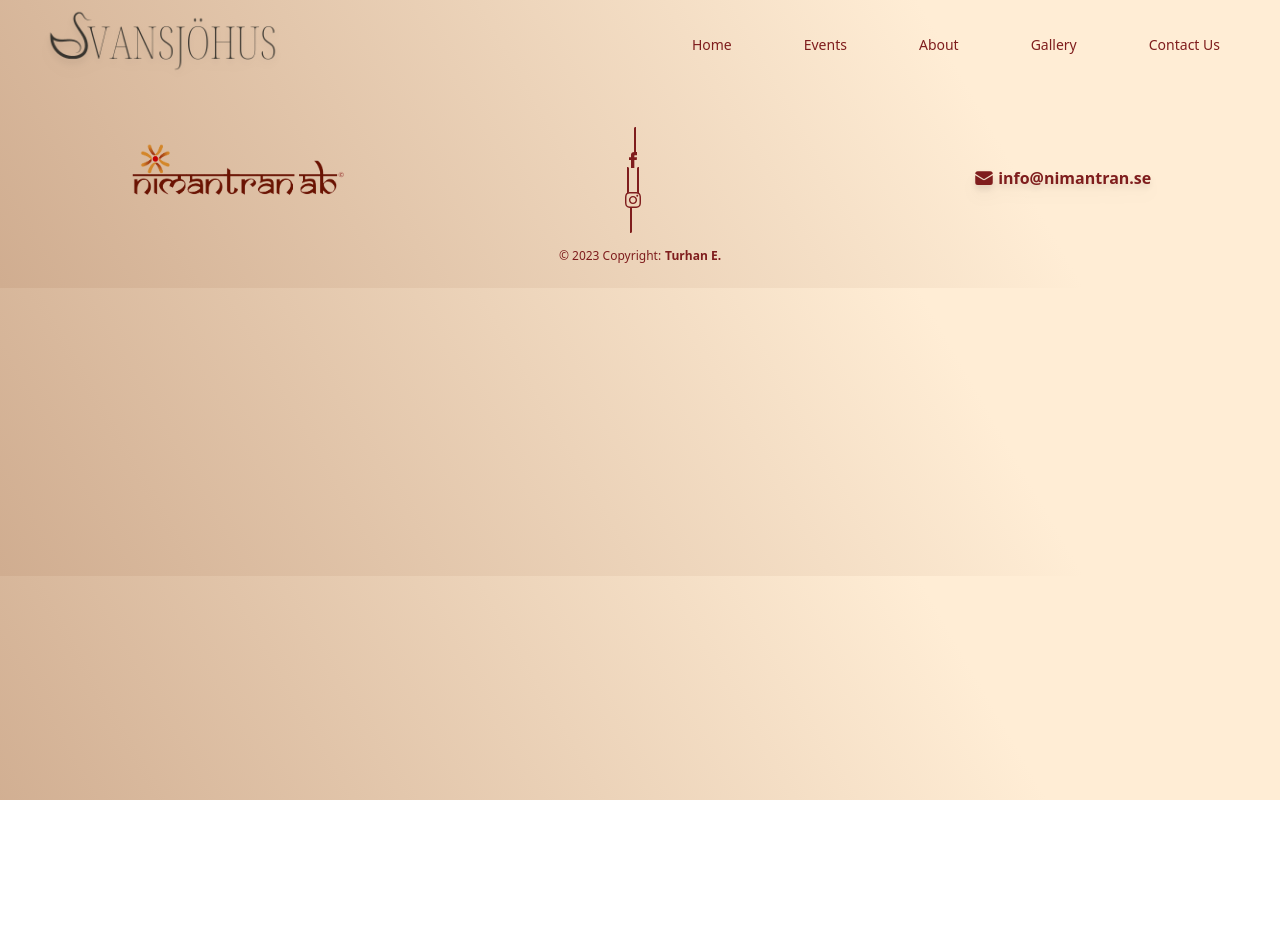
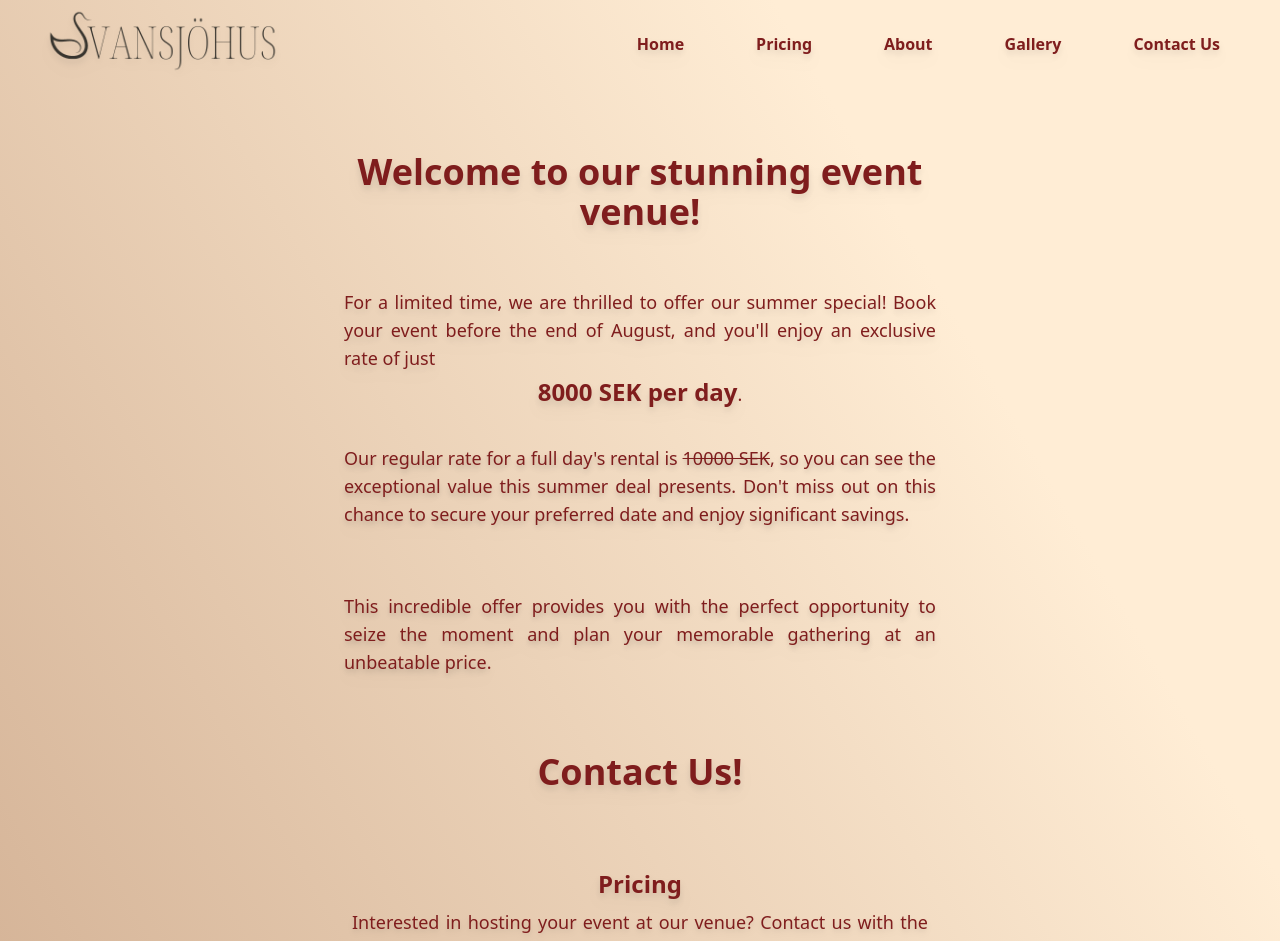
Before and after one commit to TurhanErgene/Svansjohus, a React (Create React App) app: page /Pricing in a window 1280 px wide. Shown: the top 941 px of the page. Before the commit the page ends 800 px from the top, so only its background shows below. Built offline with nearby package versions, Linux system fonts and the light colour scheme; the HTML template or start-up script is replaced by a standard one.

Commit message:
Pricing page

```diff
--- a/src/App.js
+++ b/src/App.js
@@ -5,7 +5,7 @@ import Home from "./pages/Home";
 import About from "./pages/About";
 import Gallery from "./pages/Gallery";
 import Contact from "./pages/Contact";
-import Events from "./pages/Events";
+import Pricing from "./pages/Pricing";
 
 import Footer from "./pages/Footer";
 
@@ -17,7 +17,7 @@ function App() {
         <Navbar />
         <Routes>
           <Route exact path="/" element={<Home />} />
-           <Route exact path="/events" element={<Events />}/>
+           <Route exact path="/Pricing" element={<Pricing />}/>
            <Route exact path="/about" element={<About />}/>
 
            <Route exact path="/gallery" element={<Gallery />}/>
--- a/src/pages/Events.js
+++ /dev/null
@@ -1,9 +0,0 @@
-import React from 'react'
-
-const Events = () => {
-  return (
-    <div>Events: Conferences, parties, weddings</div>
-  )
-}
-
-export default Events
--- a/src/pages/Gallery.js
+++ b/src/pages/Gallery.js
@@ -51,6 +51,11 @@ const PicturePage = () => {
   };
 
   return (
+    <motion.div
+      initial={{ opacity: 0 }}
+      animate={{ opacity: 1 }}
+      exit={{ opacity: 0 }}
+    >
       <div className="grid grid-cols-1 sm:grid-cols-2 md:grid-cols-3 lg:grid-cols-4 gap-4 m-4 mx-14 mb-16">
         {pictures.map((picture, index) => (
           <motion.img
@@ -78,6 +83,7 @@ const PicturePage = () => {
           </div>
         )}
       </div>
+    </motion.div>
   );
 };
 
--- a/src/pages/Map.js
+++ b/src/pages/Map.js
@@ -5,7 +5,8 @@ function Map() {
   const position = [55.50229003878738, 13.48549341620316];
 
   return (
-    <MapContainer center={position} zoom={13} scrollWheelZoom={false} style={{ height: '56vh', width: '100%' }}>
+    <div className="drop-shadow-lg shadow-amber-900/10">
+      <MapContainer center={position} zoom={13} scrollWheelZoom={false} style={{ height: '56vh', width: '100%' }}>
       <TileLayer
         attribution='&copy; <a href="https://www.openstreetmap.org/copyright">OpenStreetMap</a> contributors'
         url="https://{s}.tile.openstreetmap.org/{z}/{x}/{y}.png"
@@ -16,6 +17,8 @@ function Map() {
         </Popup>
       </Marker>
     </MapContainer>
+    </div>
+
   );
 }
 
--- a/src/pages/Navbar.js
+++ b/src/pages/Navbar.js
@@ -11,8 +11,8 @@ const Navbar = () => {
       link: "/",
     },
     {
-      label: "Events",
-      link: "/events",
+      label: "Pricing",
+      link: "/Pricing",
     },
     {
       label: "About",
@@ -62,7 +62,7 @@ const Navbar = () => {
                 <div key={item.label} className="relative ">
                   <a
                     href={item.link}
-                    className="p-4 text-sm font-medium text-font hover:rounded-2xl hover:shadow-md hover:shadow-amber-900/40 duration-300"
+                    className="p-4 text-md font-semibold drop-shadow-lg text-font hover:rounded-2xl hover:shadow-md hover:shadow-amber-900/40 duration-300"
                   >
                     {item.label}
                   </a>
@@ -138,7 +138,7 @@ const Navbar = () => {
             <div key={item.label} className="relative">
               <a
                 href={item.link}
-                className="block px-3 py-2 text-base font-medium text-font rounded-md"//hover:rounded-2xl hover:shadow-md hover:shadow-amber-900/40
+                className="block px-3 py-2 text-lg font-semibold drop-shadow-lg text-font rounded-md"//hover:rounded-2xl hover:shadow-md hover:shadow-amber-900/40
               >
                 {item.label}
               </a>
--- /dev/null
+++ b/src/pages/Pricing.js
@@ -0,0 +1,69 @@
+import React from "react";
+import { motion } from "framer-motion";
+import { useNavigate } from "react-router-dom";
+
+const Pricing = () => {
+  const navigate = useNavigate();
+
+  const handleContactClick = () => {
+    navigate("/contact-us");
+  };
+
+  return (
+    <motion.div
+      initial={{ opacity: 0 }}
+      animate={{ opacity: 1 }}
+      exit={{ opacity: 0 }}
+    >
+      <div className="flex flex-col items-center justify-center">
+        <div className="max-w-2xl">
+          <div className="my-16 mx-10">
+            <h1 className="text-4xl font-bold text-red-900 drop-shadow-lg mb-14">
+              Welcome to our stunning event venue!
+            </h1>
+            <p className="mt-4 text-font text-lg drop-shadow-lg">
+              <div className="text-justify mb-1">
+                For a limited time, we are thrilled to offer our summer special!
+                Book your event before the end of August, and you'll enjoy an
+                exclusive rate of just{" "}
+              </div>
+              <span className="text-2xl font-bold">8000 SEK per day</span>.{" "}
+              <br />
+              <br />
+              <div className="text-justify my-2 drop-shadow-md">
+                Our regular rate for a full day's rental is{" "}
+                <span className="line-through">10000 SEK</span>, so you can see
+                the exceptional value this summer deal presents. Don't miss out
+                on this chance to secure your preferred date and enjoy
+                significant savings.
+              </div>
+              <div className="text-justify my-16 drop-shadow-md">
+                This incredible offer provides you with the perfect opportunity
+                to seize the moment and plan your memorable gathering at an
+                unbeatable price.
+              </div>
+            </p>
+          </div>
+          <button
+            onClick={handleContactClick}
+            className="h-16 mb-6 text-4xl font-bold drop-shadow-lg hover:drop-shadow-lg text-font transform hover:-rotate-2 hover:rounded-2xl hover:shadow-amber-900/40 duration-300 cursor-pointer hover:text-5xl transition-all"
+          >
+            Contact Us!
+          </button>
+          <div className="my-10 mx-12 mb-24 ">
+            <h2 className="text-font my-2 text-2xl font-bold drop-shadow-lg">
+              Pricing
+            </h2>
+            <p className="text-font text-lg font-normal drop-shadow-md text-justify">
+              Interested in hosting your event at our venue? Contact us with the
+              details for the kind of event you are planning and the number of
+              guests, and we can provide you with a personalized price quote.
+            </p>
+          </div>
+        </div>
+      </div>
+    </motion.div>
+  );
+};
+
+export default Pricing;
```
Lines whose indentation alone changed are shown as unchanged.
